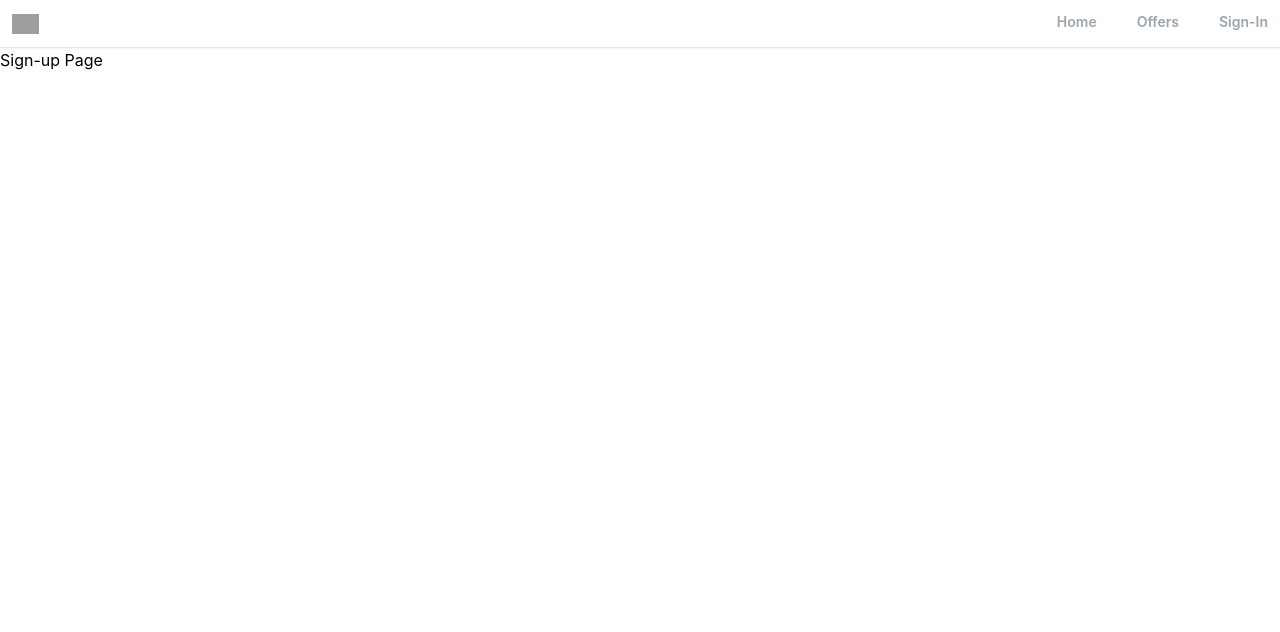
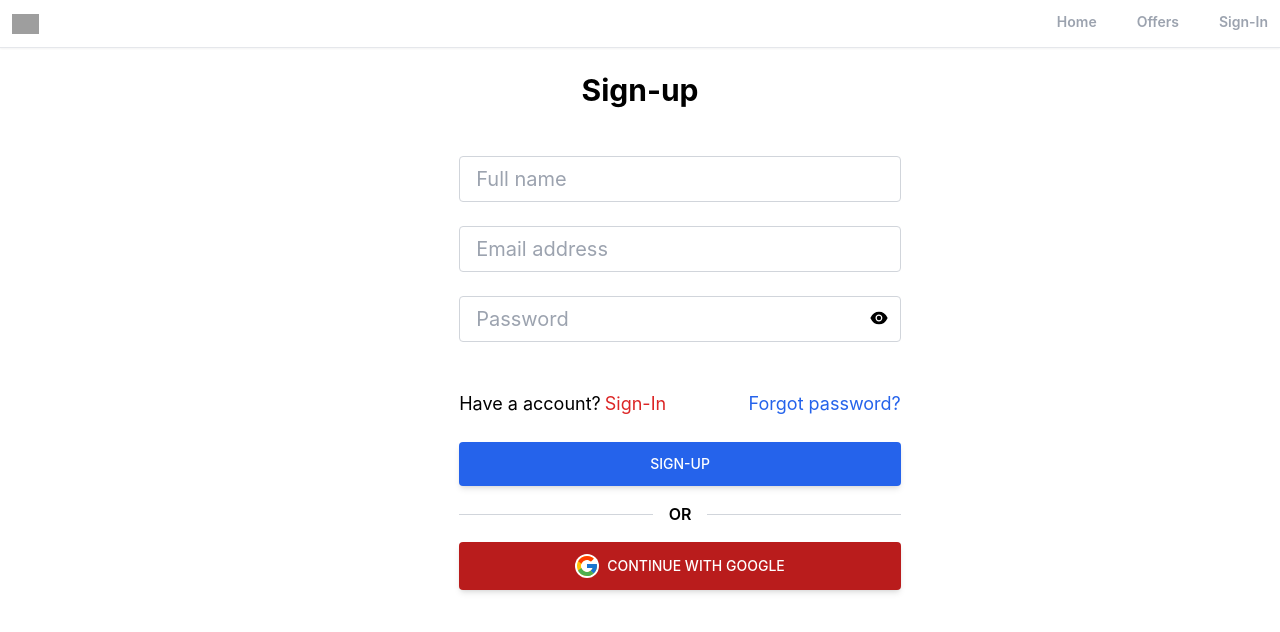
Before and after one commit to AngomRanjan/angrealtor, a React (Create React App) app: page /sign-up in a window 1280 px wide. Shown: the top 632 px of the page. Built offline with nearby package versions, Linux system fonts and the light colour scheme; no server answers; grey boxes are pictures that could not be loaded.

Commit message:
Add Signup and spinner

```diff
--- a/package.json
+++ b/package.json
@@ -13,6 +13,7 @@
     "react-router": "^6.8.1",
     "react-router-dom": "^6.8.1",
     "react-scripts": "5.0.1",
+    "react-toastify": "^9.1.1",
     "web-vitals": "^2.1.4"
   },
   "scripts": {
--- a/src/components/Restricted.js
+++ b/src/components/Restricted.js
@@ -2,12 +2,16 @@ import React from 'react';
 import { Outlet } from 'react-router';
 import useAuth from '../hooks/useAuth';
 import SignIn from '../pages/SignIn';
+import Spinner from './Spinner';
+
+/* eslint-disable no-nested-ternary */
 
 const Restricted = () => {
-  const { isLoggedIn } = useAuth();
+  const { isLoggedIn, isChecking } = useAuth();
   return (
     <>
-      {isLoggedIn ? <Outlet /> : <SignIn />}
+      {isChecking ? <Spinner />
+        : isLoggedIn ? <Outlet /> : <SignIn />}
     </>
   );
 };
--- /dev/null
+++ b/src/components/Spinner.js
@@ -0,0 +1,11 @@
+import spinner from '../assets/svg/spinner.svg';
+
+export default function Spinner() {
+  return (
+    <div className="bg-black bg-opacity-50 flex items-center justify-center fixed left-0 right-0 bottom-0 top-0 z-50">
+      <div>
+        <img src={spinner} alt="Loading..." className="h-24" />
+      </div>
+    </div>
+  );
+}
--- a/src/hooks/useAuth.js
+++ b/src/hooks/useAuth.js
@@ -1,11 +1,10 @@
+import { onAuthStateChanged } from 'firebase/auth';
 import { useEffect, useState } from 'react';
-import { onAuthStateChanged } from 'firebase/auth';
 import { auth } from '../api/firebase';
 
 export default function useAuth() {
   const [isLoggedIn, setIsLoggedIn] = useState(false);
   const [isChecking, setIsChecking] = useState(true);
-
   useEffect(() => {
     onAuthStateChanged(auth, (user) => {
       if (user) {
--- a/src/pages/Profile.js
+++ b/src/pages/Profile.js
@@ -1,10 +1,17 @@
 import React from 'react';
+import { useNavigate } from 'react-router';
+import { auth } from '../api/firebase';
 
 const Profile = () => {
-  const item = 'Profile Page';
+  const navigate = useNavigate();
+  const handleClick = () => {
+    auth.signOut();
+    navigate('/');
+  };
+
   return (
     <div>
-      {item}
+      <button type="button" onClick={handleClick}>sign out</button>
     </div>
   );
 };
--- a/src/pages/SignUp.js
+++ b/src/pages/SignUp.js
@@ -1,11 +1,136 @@
-import React from 'react';
+import { useState } from 'react';
+import { AiFillEyeInvisible, AiFillEye } from 'react-icons/ai';
+import { Link, useNavigate } from 'react-router-dom';
+import {
+  createUserWithEmailAndPassword,
+  updateProfile,
+} from 'firebase/auth';
+import { doc, serverTimestamp, setDoc } from 'firebase/firestore';
+import { toast } from 'react-toastify';
+import { auth, db } from '../api/firebase';
+import GoogleAuth from '../components/GoogleAuth';
 
 const SignUp = () => {
-  const item = 'Sign-up Page';
+  const [showPassword, setShowPassword] = useState(false);
+  const [formData, setFormData] = useState({
+    name: '',
+    email: '',
+    password: '',
+  });
+  const { name, email, password } = formData;
+  const navigate = useNavigate();
+  function onChange(e) {
+    setFormData((prevState) => ({
+      ...prevState,
+      [e.target.id]: e.target.value,
+    }));
+  }
+  async function onSubmit(e) {
+    e.preventDefault();
+    try {
+      const userCredential = await createUserWithEmailAndPassword(
+        auth,
+        email,
+        password,
+      );
+
+      updateProfile(auth.currentUser, {
+        displayName: name,
+      });
+      const { user } = userCredential;
+      const formDataCopy = { ...formData };
+      delete formDataCopy.password;
+      formDataCopy.timestamp = serverTimestamp();
+
+      await setDoc(doc(db, 'users', user.uid), formDataCopy);
+      toast.success('Sign up was successful');
+      navigate('/');
+    } catch (error) {
+      toast.error('Something went wrong with the registration');
+    }
+  }
   return (
-    <div>
-      {item}
-    </div>
+    <section>
+      <h1 className="text-3xl text-center mt-6 font-bold">
+        Sign-up
+      </h1>
+      <div className="flex justify-center flex-wrap items-center px-6 py-12 max-w-6xl mx-auto">
+        <div className="w-full md:w-[67%] lg:w-[40%] lg:ml-20">
+          <form onSubmit={onSubmit}>
+            <input
+              required
+              type="text"
+              id="name"
+              value={name}
+              onChange={onChange}
+              placeholder="Full name"
+              className="mb-6 w-full px-4 py-2 text-xl text-gray-700 bg-white border-[1px] border-gray-300 rounded transition ease-in-out"
+            />
+            <input
+              required
+              type="email"
+              id="email"
+              value={email}
+              onChange={onChange}
+              placeholder="Email address"
+              className="mb-6 w-full px-4 py-2 text-xl text-gray-700 bg-white border-[1px] border-gray-300 rounded transition ease-in-out"
+            />
+            <div className="relative mb-6">
+              <input
+                required
+                minLength={8}
+                type={showPassword ? 'text' : 'password'}
+                id="password"
+                value={password}
+                onChange={onChange}
+                placeholder="Password"
+                className="mb-6 w-full px-4 py-2 text-xl text-gray-700 bg-white border-[1px] border-gray-300 rounded transition ease-in-out"
+              />
+              {showPassword ? (
+                <AiFillEyeInvisible
+                  className="absolute right-3 top-3 text-xl cursor-pointer"
+                  onClick={() => setShowPassword((prevState) => !prevState)}
+                />
+              ) : (
+                <AiFillEye
+                  className="absolute right-3 top-3 text-xl cursor-pointer"
+                  onClick={() => setShowPassword((prevState) => !prevState)}
+                />
+              )}
+            </div>
+            <div className="flex justify-between whitespace-nowrap text-sm sm:text-lg">
+              <p className="mb-6">
+                Have a account?
+                <Link
+                  to="/sign-in"
+                  className="text-red-600 hover:text-red-700 transition duration-200 ease-in-out ml-1"
+                >
+                  Sign-In
+                </Link>
+              </p>
+              <p>
+                <Link
+                  to="/forgot-password"
+                  className="text-blue-600 hover:text-blue-800 transition duration-200 ease-in-out"
+                >
+                  Forgot password?
+                </Link>
+              </p>
+            </div>
+            <button
+              className="w-full bg-blue-600 text-white px-7 py-3 text-sm font-medium uppercase rounded shadow-md hover:bg-blue-700 transition duration-150 ease-in-out hover:shadow-lg active:bg-blue-800"
+              type="submit"
+            >
+              Sign-Up
+            </button>
+            <div className="flex items-center  my-4 before:border-t before:flex-1 before:border-gray-300 after:border-t after:flex-1 after:border-gray-300">
+              <p className="text-center font-semibold mx-4">OR</p>
+            </div>
+            <GoogleAuth />
+          </form>
+        </div>
+      </div>
+    </section>
   );
 };
 
```
Also changed, not shown: src/assets/svg/spinner.svg (added), 1 other file (tests, documents, lock files or other folders).
